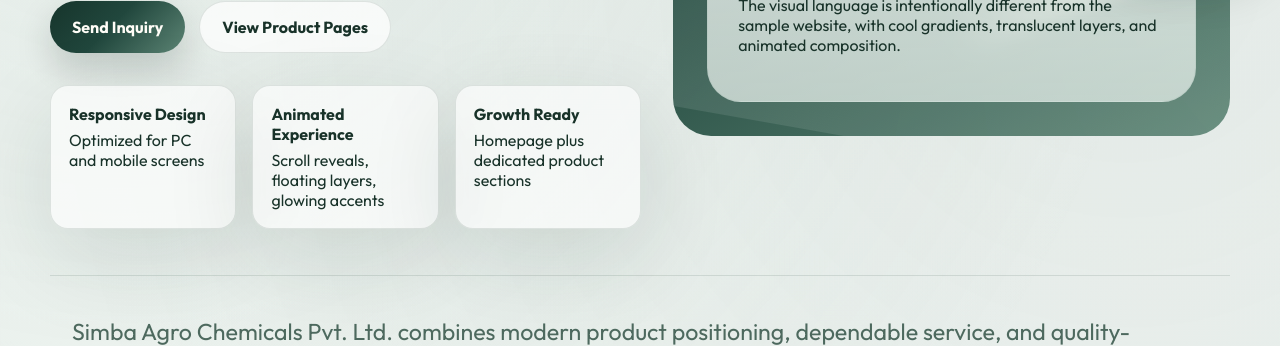
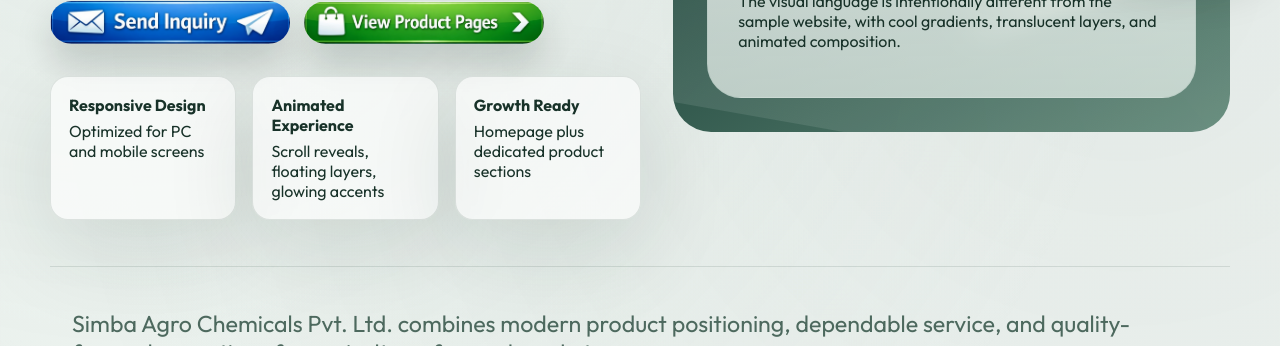
Before and after one commit to satyamwise89/simba, a plain HTML site: page index.html in a window 1280 px wide. Shown: the part 754-1100 px from the top of the page. Drawn offline with Linux system fonts and the light colour scheme.

Commit message:
Add image-based hero CTA buttons with click effects

```diff
--- a/index.html
+++ b/index.html
@@ -78,8 +78,12 @@
               desktop and mobile.
             </p>
             <div class="hero-actions">
-              <a class="button button-primary" href="#contact">Send Inquiry</a>
-              <a class="button button-secondary" href="products.html">View Product Pages</a>
+              <a class="cta-image-button" href="#contact" aria-label="Send Inquiry">
+                <img src="images/ui/send-inquiry.jpeg" alt="Send Inquiry" />
+              </a>
+              <a class="cta-image-button" href="products.html" aria-label="View Product Pages">
+                <img src="images/ui/view-product.jpeg" alt="View Product Pages" />
+              </a>
             </div>
             <ul class="hero-metrics">
               <li>
--- a/styles.css
+++ b/styles.css
@@ -552,6 +552,52 @@ h2,
   background: rgba(255, 255, 255, 0.72);
 }
 
+.cta-image-button {
+  position: relative;
+  display: inline-flex;
+  align-items: center;
+  justify-content: center;
+  max-width: min(240px, 42vw);
+  border-radius: 22px;
+  overflow: hidden;
+  box-shadow: 0 18px 36px rgba(18, 35, 29, 0.18);
+  transition: transform 0.25s ease, box-shadow 0.25s ease, filter 0.25s ease;
+}
+
+.cta-image-button::after {
+  content: "";
+  position: absolute;
+  inset: 0;
+  background: radial-gradient(circle at center, rgba(255, 255, 255, 0.28), transparent 58%);
+  opacity: 0;
+  transition: opacity 0.2s ease, transform 0.2s ease;
+  transform: scale(0.86);
+  pointer-events: none;
+}
+
+.cta-image-button img {
+  display: block;
+  width: 100%;
+  height: auto;
+}
+
+.cta-image-button:hover,
+.cta-image-button:focus-visible {
+  transform: translateY(-3px) scale(1.01);
+  box-shadow: 0 24px 44px rgba(18, 35, 29, 0.22);
+}
+
+.cta-image-button:active {
+  transform: translateY(1px) scale(0.98);
+  box-shadow: 0 10px 20px rgba(18, 35, 29, 0.18);
+  filter: saturate(1.05);
+}
+
+.cta-image-button:active::after {
+  opacity: 1;
+  transform: scale(1);
+}
+
 .hero-metrics,
 .detail-grid,
 .product-hub-grid {
```
Also changed, not shown: images/ui/send-inquiry.jpeg (added), images/ui/view-product.jpeg (added).
